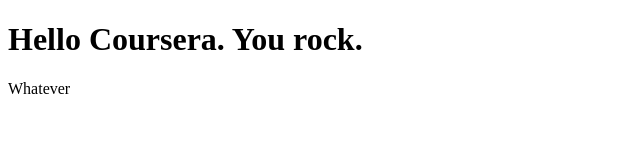
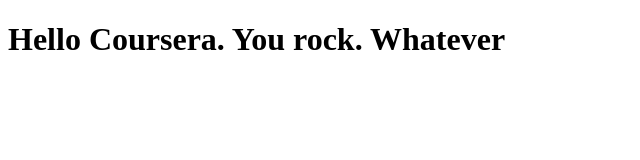
Before and after one commit to robhaskin/coursera-test, a plain HTML site: page site/index.html in a window 1280 px wide. Shown: the whole page, without its empty margins (0-640 px from the left). Drawn offline with Linux system fonts and the light colour scheme.

Commit message:
one more

```diff
--- a/site/index.html
+++ b/site/index.html
@@ -6,7 +6,6 @@
 	<title>Hello Coursera</title>
 </head>
 <body>
-<h1>Hello Coursera. You rock.</h1>
-<p>Whatever</p>
+<h1>Hello Coursera. You rock. Whatever</h1>
 </body>
 </html>
```
